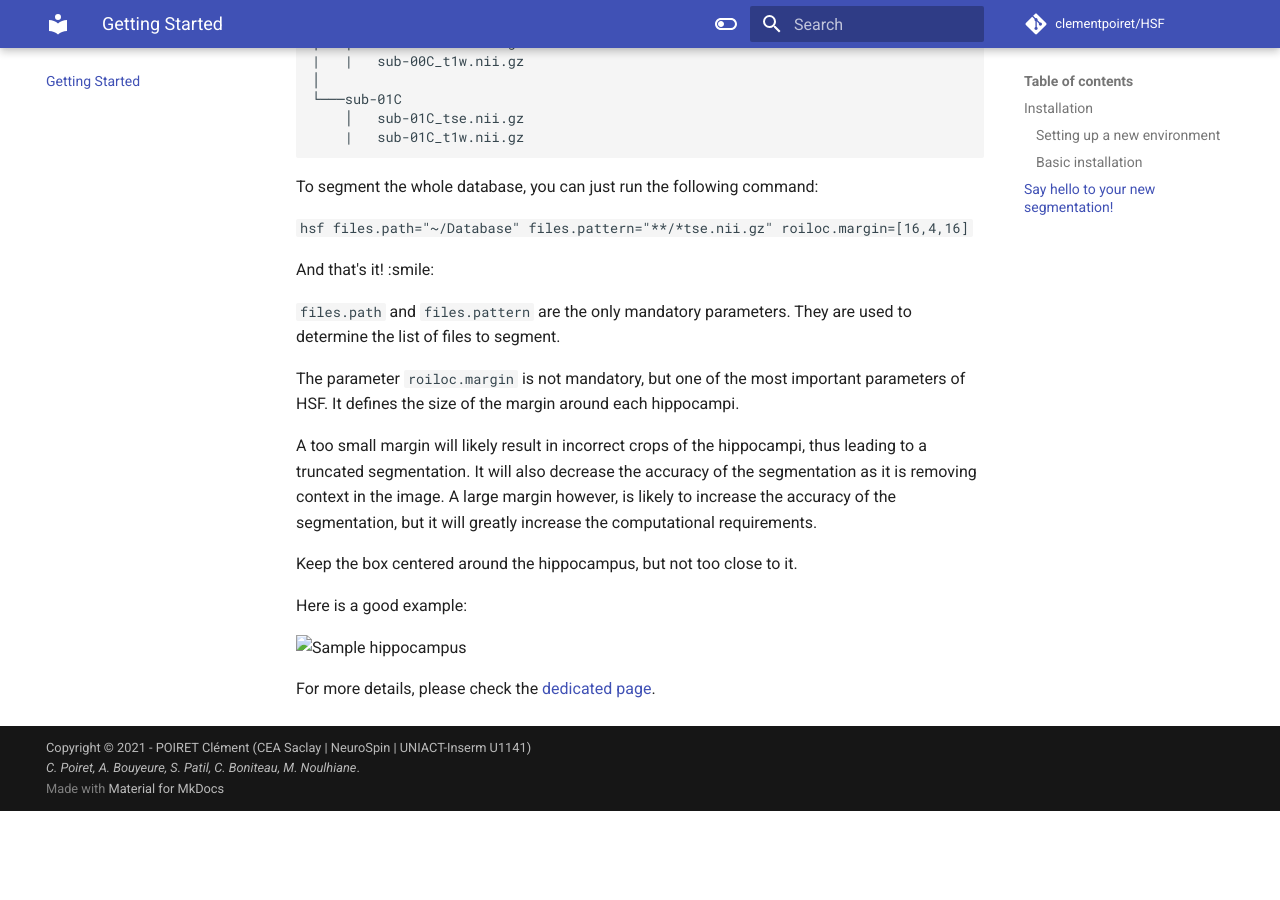
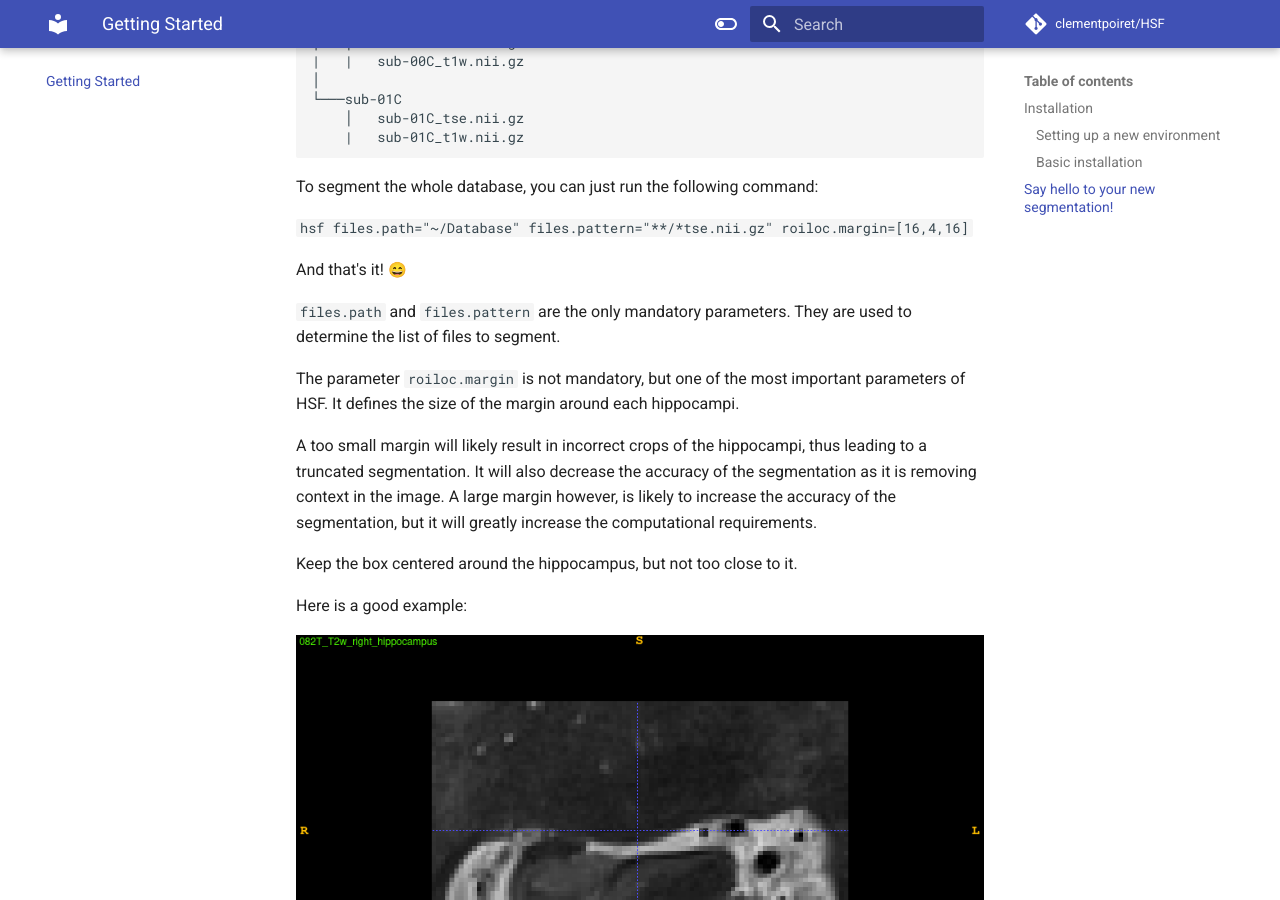
Before and after one commit to clementpoiret/HSF, an MkDocs documentation site: the page built from docs/getting-started.md, in a window 1280 px wide and 900 px high, scrolled down 1387 px. Built offline with MkDocs 1.6.1 and Material for MkDocs 9.7.7, drawn with Linux system fonts in a browser that asks for light colours; emoji names are drawn with the system emoji font; comment, search, counter and statistics services are not loaded; the version menu is left out; before the commit the page ends 2198 px from its top, so only the background shows below that.

Commit message:
Quickfix

```diff
--- a/docs/getting-started.md
+++ b/docs/getting-started.md
@@ -82,6 +82,6 @@ Keep the box centered around the hippocampus, but not too close to it.
 
 Here is a good example:
 
-![Sample hippocampus](docs/resources/sample_hippocampus.png)
+![Sample hippocampus](resources/sample_hippocampus.png)
 
 For more details, please check the [dedicated page](user-guide/usage.md).
--- a/mkdocs.yml
+++ b/mkdocs.yml
@@ -47,6 +47,9 @@ markdown_extensions:
   - pymdownx.details
   - pymdownx.tasklist
   - pymdownx.superfences
+  - pymdownx.emoji:
+      emoji_index: !!python/name:materialx.emoji.twemoji
+      emoji_generator: !!python/name:materialx.emoji.to_svg
 
 extra:
   version:
```
